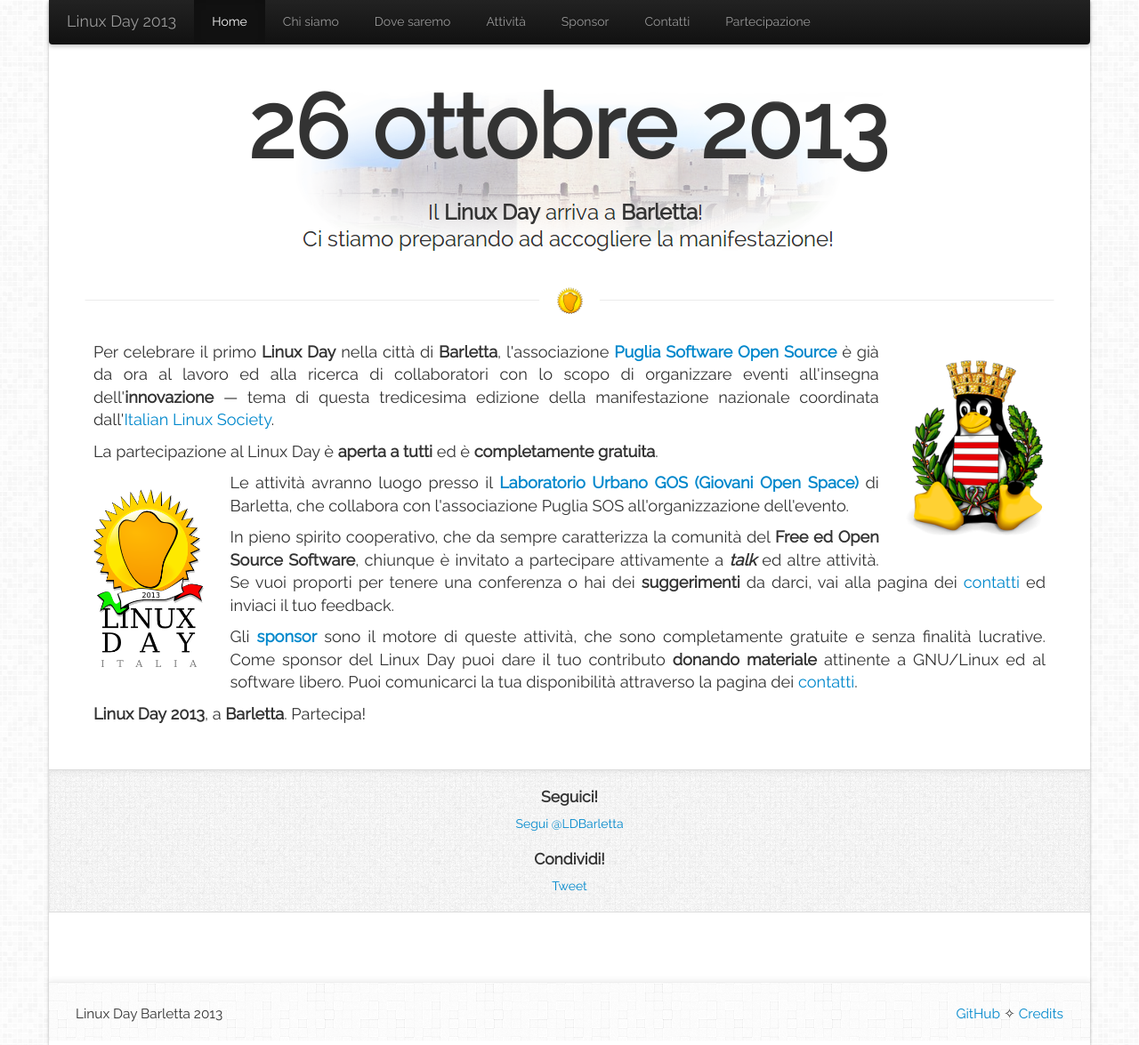
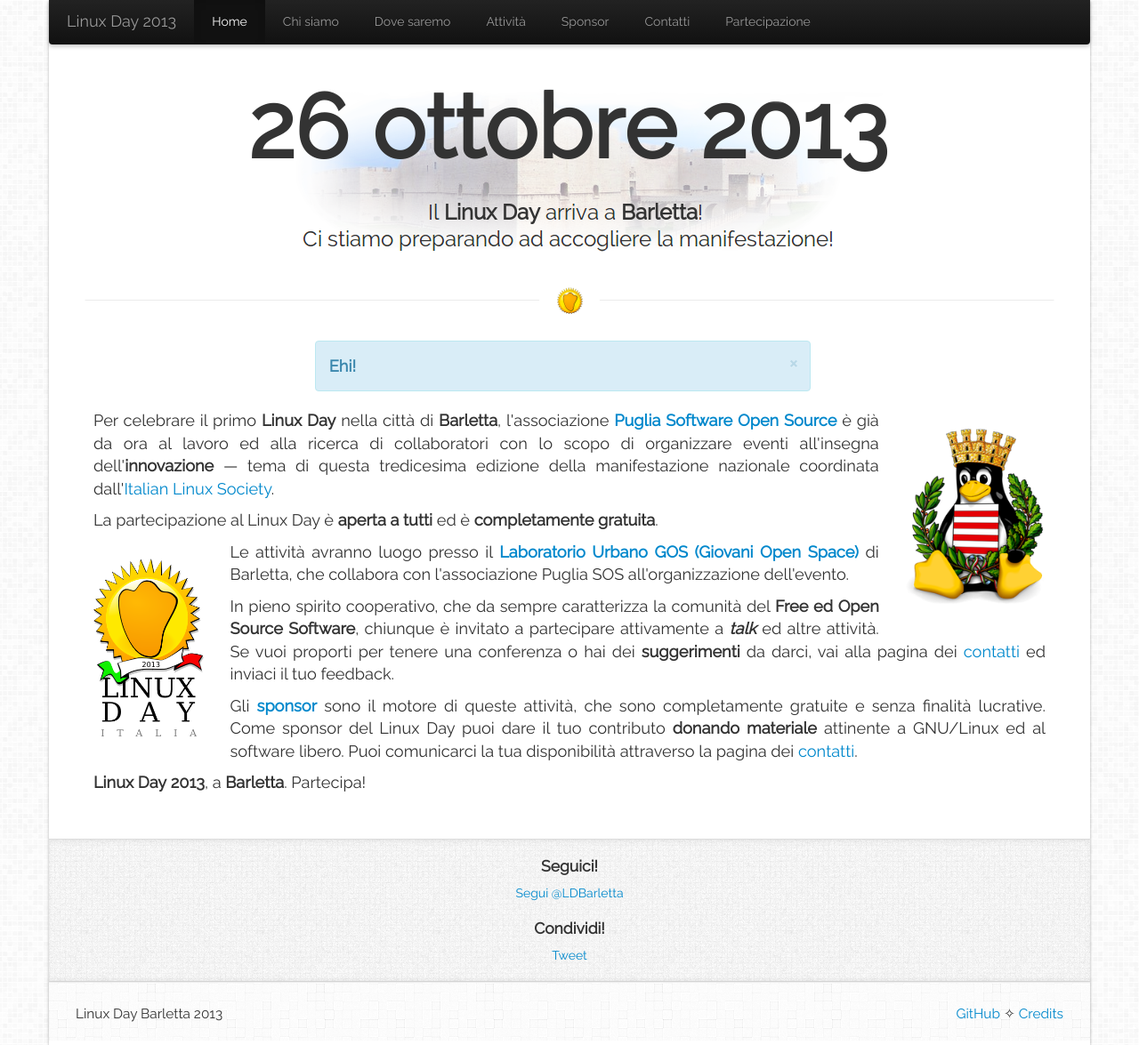
Before and after one commit to linuxdaybarletta/linuxdaybarletta2013.github.io, a Jekyll site: the page built from 00-index.html, in a window 1280 px wide and 1175 px high. Shown: the whole window at 89% size. Built offline with Jekyll 4.4.1, drawn with Linux system fonts in a browser that asks for light colours; nearby versions of some CDN libraries; Markdown is read by kramdown in place of the engine named in the settings; comment, search, counter and statistics services are not loaded.

Commit message:
Insert alert in 00-index.html

```diff
--- a/00-index.html
+++ b/00-index.html
@@ -11,6 +11,15 @@
 permalink: index.html
 weight: 1
 ---
+<div class="row" style="">
+    <div class="col-lg-3"></div>
+    <div class="alert alert-info alert-dismissable col-lg-6">
+        <button type="button" class="close" data-dismiss="alert" aria-hidden="true">&times;</button>
+        <strong>Ehi!</strong>
+    </div>
+    <div class="col-lg-3"></div>
+</div>
+
 <a href="index.html">
     <img src="assets/img/linuxday-barletta-tux.png" alt="Linux Day 2013 - Barletta" class="hidden-phone pull-right" style="height:200px">
 </a>
```
